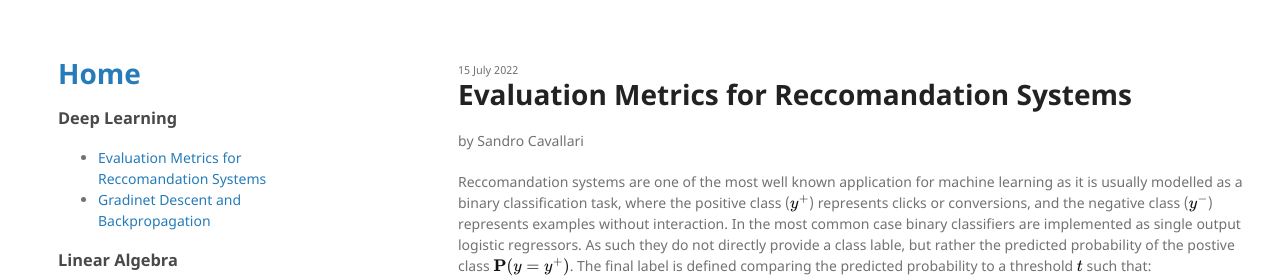
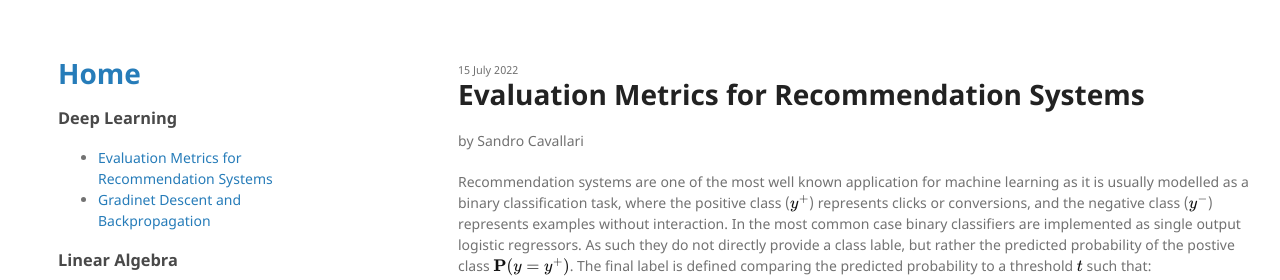
Before and after one commit to andompesta/andompesta.github.io, a Jekyll site: the page built from _posts/2022-07-15-metrics.md, in a window 1280 px wide and 900 px high. Shown: the top 280 px of the window. Built offline with Jekyll 4.4.1, drawn with Linux system fonts in a browser that asks for light colours.

Commit message:
hotfix title typos

```diff
--- a/_posts/2022-07-15-metrics.md
+++ b/_posts/2022-07-15-metrics.md
@@ -1,13 +1,13 @@
 ---
 layout: post
 mathjax: true
-title: "Evaluation Metrics for Reccomandation Systems"
+title: "Evaluation Metrics for Recommendation Systems"
 author: "Sandro Cavallari"
 tag: "Deep Learning"
 comments_id: 1
 ---
 
-Reccomandation systems are one of the most well known application for machine learning as it is usually modelled as a binary classification task, where the positive class ($y^+$) represents clicks or conversions, and the negative class ($y^-$) represents examples without interaction.
+Recommendation systems are one of the most well known application for machine learning as it is usually modelled as a binary classification task, where the positive class ($y^+$) represents clicks or conversions, and the negative class ($y^-$) represents examples without interaction.
 In the most common case binary classifiers are implemented as single output logistic regressors.
 As such they do not directly provide a class lable, but rather the predicted probability of the postive class $$\rmP( y = y^+)$$.
 The final label is defined comparing the predicted probability to a threshold $t$ such that:
```
